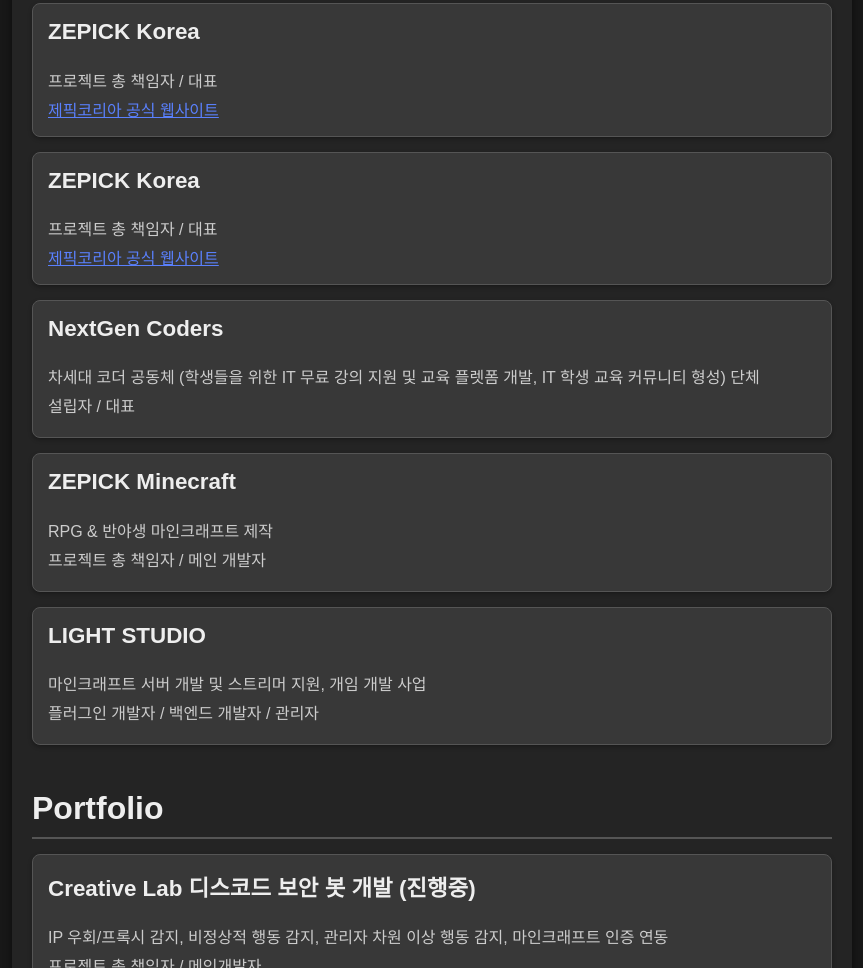
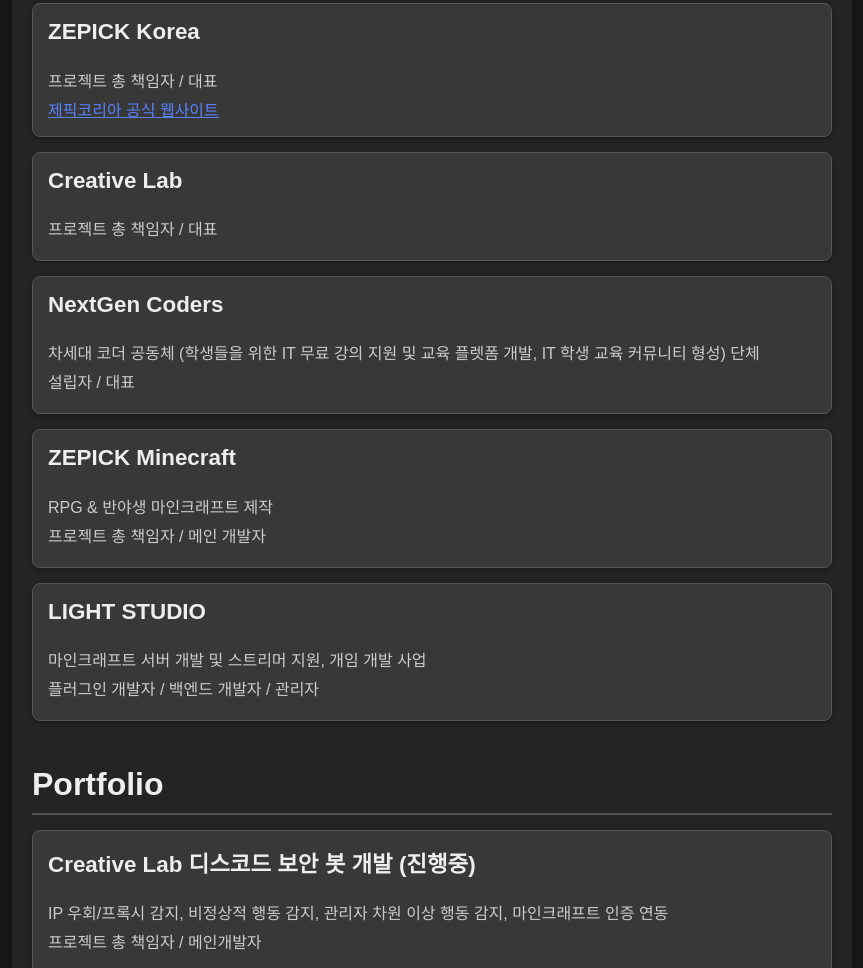
Before and after one commit to MinjunKR1/minjunkr1.github.io, a plain HTML site: page index.html in a window 1280 px wide. Shown: the part 1834-2802 px from the top of the page, without its empty margins (208-1071 px from the left). Drawn offline with Linux system fonts and the light colour scheme.

Commit message:
Update index.html

```diff
--- a/index.html
+++ b/index.html
@@ -349,9 +349,8 @@
                     <a href="https://zepick.kr" style="color: #5a80fd;">제픽코리아 공식 웹사이트</a>
                 </div>
                 <div class="project-item reveal">
-                    <h3>ZEPICK Korea</h3>
+                    <h3>Creative Lab</h3>
                     <p>프로젝트 총 책임자 / 대표</p>
-                    <a href="https://zepick.kr" style="color: #5a80fd;">제픽코리아 공식 웹사이트</a>
                 </div>
                 <div class="project-item reveal">
                     <h3>NextGen Coders</h3>
```
